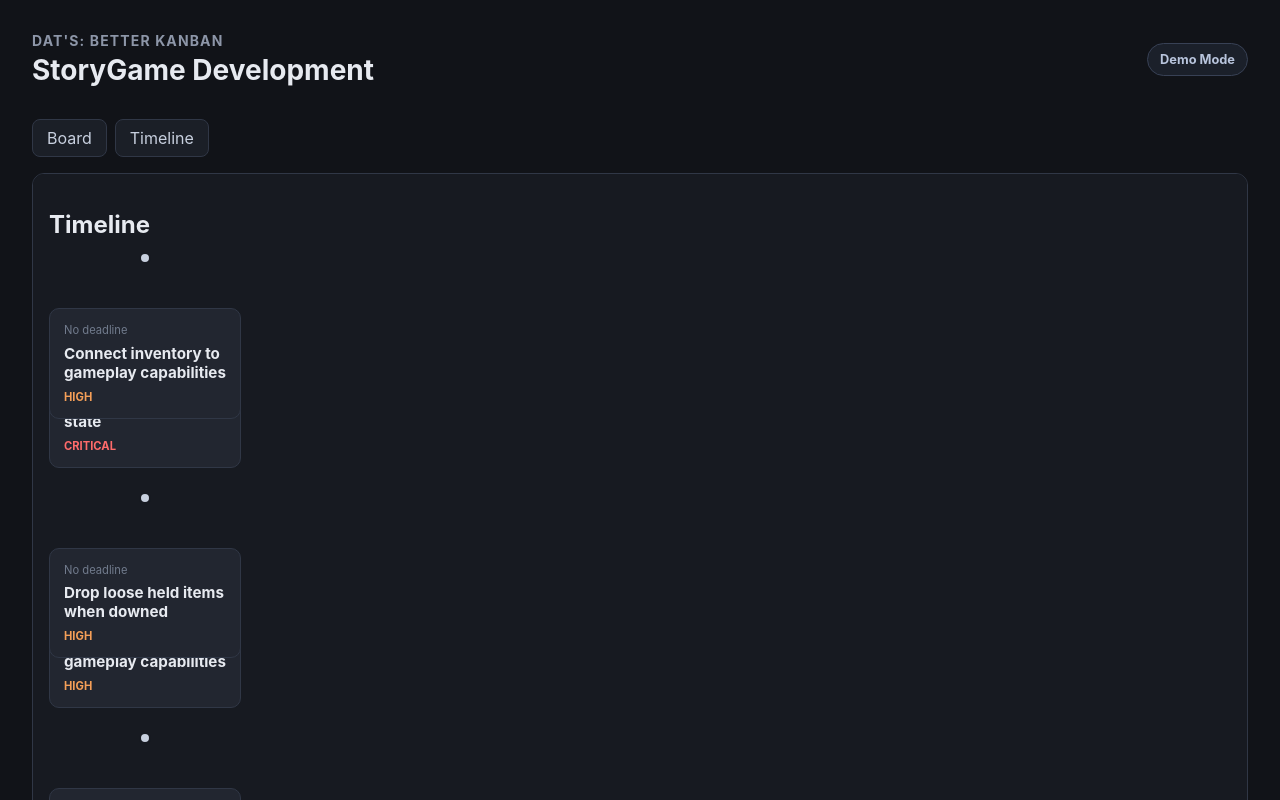
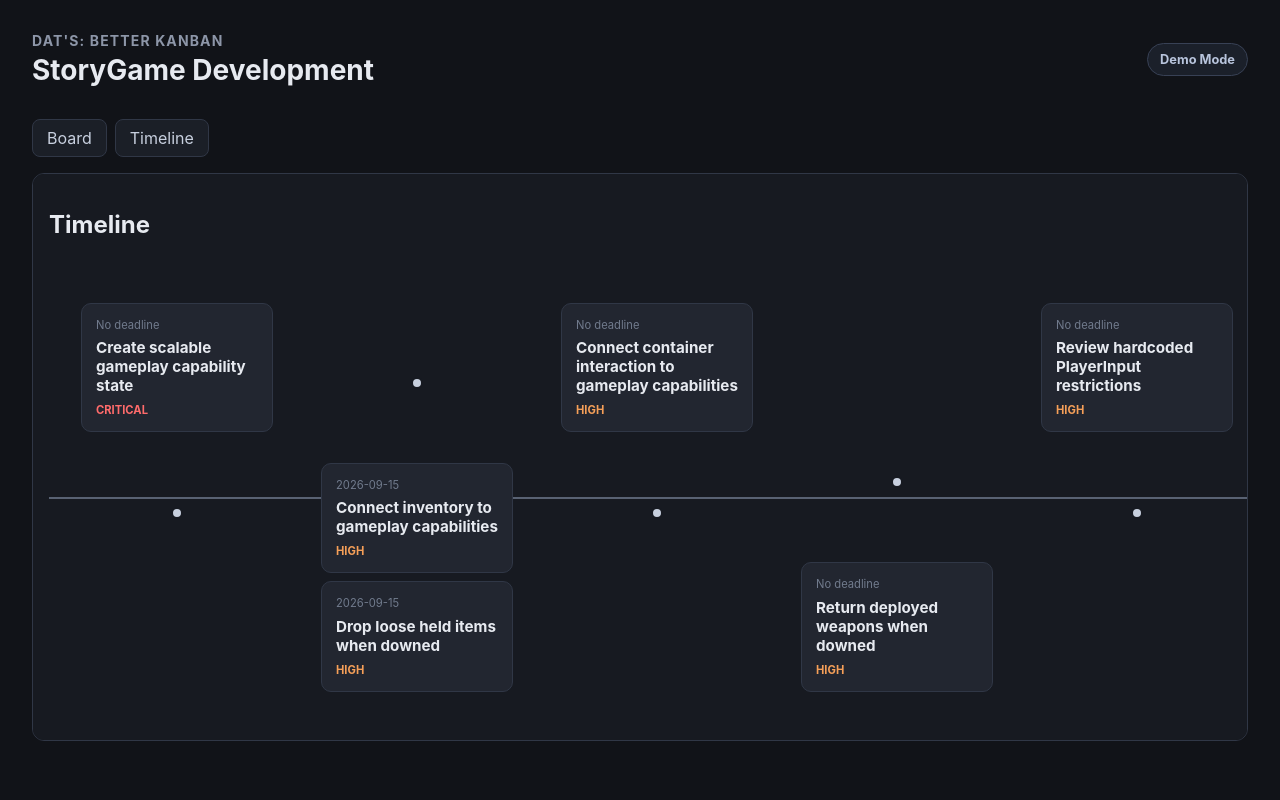
Before and after one commit to DatRuben/Dats-Better-Kanban, a React (Vite) app: page / in a window 1280 px wide. Both pictures are taken after a click on the button "Timeline". Shown: the top 800 px of the page. Built offline with nearby package versions, Linux system fonts and the light colour scheme.

Commit message:
fixed timeline to properly group up horizontally, but need to fix spacing and center the timeline

```diff
--- a/src/App.tsx
+++ b/src/App.tsx
@@ -132,6 +132,7 @@ function App() {
         <section className="timeline-view">
           <h2>Timeline</h2>
 
+          <div className="timeline-list">
             {timelineGroups.map((group) => (
               <div
                 key={group[0].id}
@@ -163,6 +164,7 @@ function App() {
                 <div className="timeline-group__marker" />
               </div>
             ))}
+          </div>
         </section>
       )}
     </main>
--- a/src/data/demoproject.ts
+++ b/src/data/demoproject.ts
@@ -81,7 +81,7 @@ export const demoProject: Project = {
       columnId: 'ready',
       priority: 'high',
       assigneeId: 'ruben',
-      deadline: null,
+      deadline: '2026-09-15',
       attachments: [],
       createdAt: '2026-08-31',
       completedAt: null,
@@ -105,7 +105,7 @@ export const demoProject: Project = {
       columnId: 'backlog',
       priority: 'high',
       assigneeId: 'ruben',
-      deadline: null,
+      deadline: '2026-09-15',
       attachments: [],
       createdAt: '2026-08-31',
       completedAt: null,
```
Lines whose indentation alone changed are shown as unchanged.
